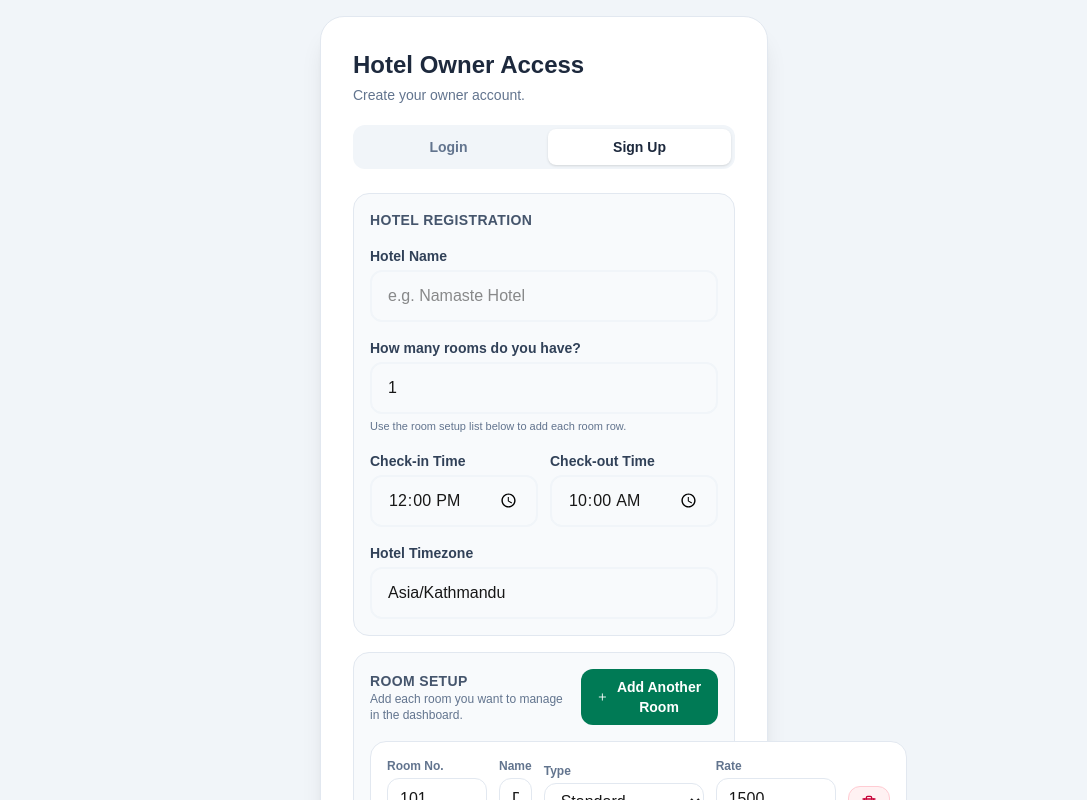
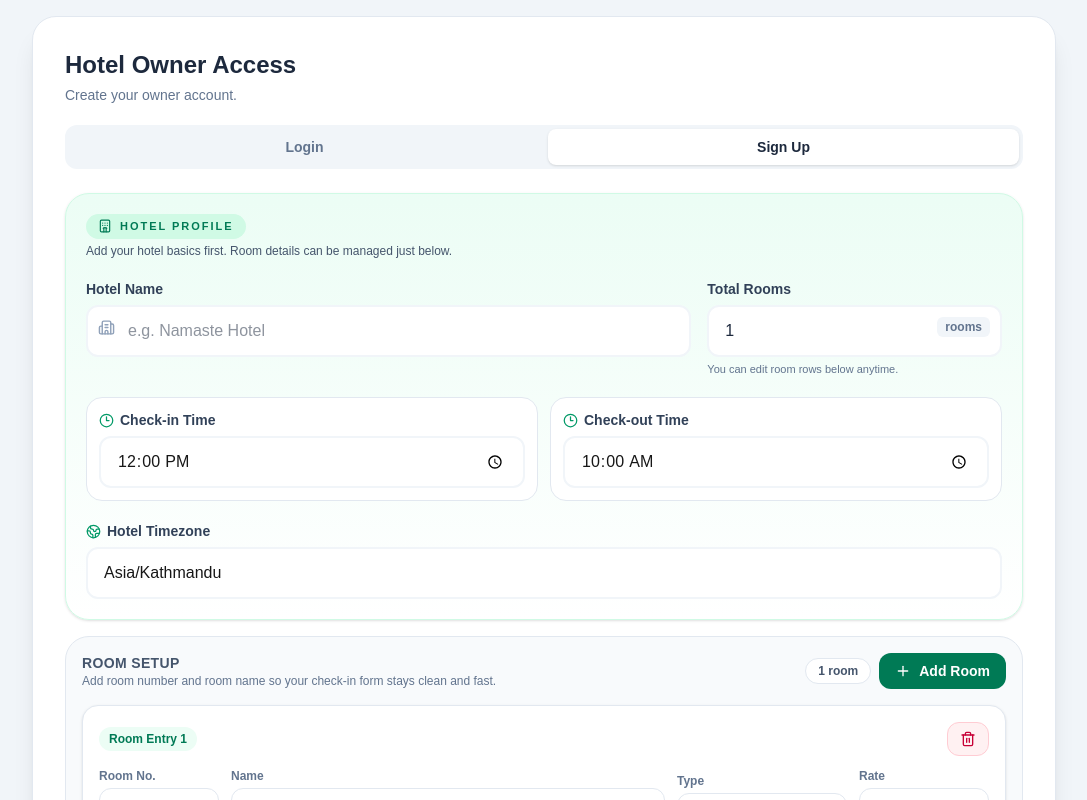
Before and after one commit to sanjayabhattarai/namaste-desk, a Next.js app: page /login in a window 1280 px wide. Both pictures are taken after a click on the button "Sign Up". Shown: the top 800 px of the page, without its empty margins (96-1183 px from the left). Built offline with nearby package versions, Linux system fonts and the light colour scheme; no server answers.

Commit message:
feat: enhance hotel registration and room setup UI with improved styling and functionality

```diff
--- a/app/login/page.tsx
+++ b/app/login/page.tsx
@@ -78,7 +78,14 @@ export default function LoginPage() {
       return { isApproved: Boolean(data.is_approved), error: roomRowsError, hotelProfile: undefined as HotelProfile | undefined };
     }
 
-    const roomMaster: HotelRoomMaster[] = (roomRows ?? []).map((row) => ({
+    const typedRoomRows = (roomRows ?? []) as Array<{
+      room_number: number | string | null;
+      room_name: string | null;
+      room_type: string | null;
+      rate: number | string | null;
+    }>;
+
+    const roomMaster: HotelRoomMaster[] = typedRoomRows.map((row: (typeof typedRoomRows)[number]) => ({
       roomNumber: Number(row.room_number),
       roomName: row.room_name ?? `Room ${row.room_number}`,
       roomType: row.room_type ?? 'Standard',
@@ -314,7 +321,7 @@ export default function LoginPage() {
 
   return (
     <div className="min-h-screen bg-slate-100 flex items-center justify-center p-4">
-      <div className="w-full max-w-md bg-white rounded-3xl shadow-xl border border-slate-200 p-8">
+      <div className={`w-full bg-white rounded-3xl shadow-xl border border-slate-200 p-8 ${mode === 'signup' ? 'max-w-5xl' : 'max-w-md'}`}>
         <h1 className="text-2xl font-black text-slate-800">Hotel Owner Access</h1>
         <p className="text-sm text-slate-500 mt-1">
           {mode === 'login'
--- a/app/pending-approval/page.tsx
+++ b/app/pending-approval/page.tsx
@@ -68,7 +68,12 @@ export default function PendingApprovalPage() {
             checkInTime: data.check_in_time ?? session.hotelProfile?.checkInTime ?? '12:00',
             checkOutTime: data.check_out_time ?? session.hotelProfile?.checkOutTime ?? '10:00',
             timezone: data.timezone ?? session.hotelProfile?.timezone ?? 'Asia/Kathmandu',
-            roomMaster: (roomRows ?? []).map((row) => ({
+            roomMaster: (roomRows ?? []).map((row: {
+              room_number: number | string | null;
+              room_name: string | null;
+              room_type: string | null;
+              rate: number | string | null;
+            }) => ({
               roomNumber: Number(row.room_number),
               roomName: row.room_name ?? `Room ${row.room_number}`,
               roomType: row.room_type ?? 'Standard',
--- a/components/HotelRegistrationSection.tsx
+++ b/components/HotelRegistrationSection.tsx
@@ -1,3 +1,5 @@
+import { Building2, Clock3, Globe2, Hotel } from 'lucide-react';
+
 type HotelRegistrationSectionProps = {
   hotelName: string;
   roomCount: string;
@@ -24,24 +26,40 @@ export default function HotelRegistrationSection({
   onTimezoneChange,
 }: HotelRegistrationSectionProps) {
   return (
-    <div className="space-y-4 rounded-2xl border border-slate-200 bg-slate-50 p-4">
-      <p className="text-sm font-black uppercase tracking-wide text-slate-600">Hotel Registration</p>
+    <section className="space-y-5 rounded-3xl border border-emerald-100 bg-gradient-to-b from-emerald-50 to-white p-5 shadow-sm">
+      <header className="space-y-1">
+        <p className="inline-flex items-center gap-2 rounded-full bg-emerald-100 px-3 py-1 text-[11px] font-black uppercase tracking-[0.18em] text-emerald-700">
+          <Hotel size={14} /> Hotel Profile
+        </p>
+        <p className="text-xs font-medium text-slate-600">
+          Add your hotel basics first. Room details can be managed just below.
+        </p>
+      </header>
 
-      <div>
-        <label htmlFor="hotelName" className="block text-sm font-bold text-slate-700 mb-1">Hotel Name</label>
+      <div className="grid grid-cols-1 gap-4 md:grid-cols-3">
+        <div className="md:col-span-2">
+          <label htmlFor="hotelName" className="mb-1.5 block text-sm font-bold text-slate-700">
+            Hotel Name
+          </label>
+          <div className="relative">
+            <Building2 className="pointer-events-none absolute left-3 top-3.5 text-slate-400" size={17} />
             <input
               id="hotelName"
               type="text"
               required
               value={hotelName}
               onChange={(event) => onHotelNameChange(event.target.value)}
-          className="w-full px-4 py-3 border-2 border-slate-100 rounded-xl outline-none focus:border-emerald-500"
+              className="w-full rounded-xl border-2 border-slate-100 bg-white py-3 pl-10 pr-4 text-slate-800 outline-none transition focus:border-emerald-500"
               placeholder="e.g. Namaste Hotel"
             />
           </div>
+        </div>
 
         <div>
-        <label htmlFor="roomCount" className="block text-sm font-bold text-slate-700 mb-1">How many rooms do you have?</label>
+          <label htmlFor="roomCount" className="mb-1.5 block text-sm font-bold text-slate-700">
+            Total Rooms
+          </label>
+          <div className="relative">
             <input
               id="roomCount"
               type="number"
@@ -49,49 +67,61 @@ export default function HotelRegistrationSection({
               required
               value={roomCount}
               onChange={(event) => onRoomCountChange(event.target.value)}
-          className="w-full px-4 py-3 border-2 border-slate-100 rounded-xl outline-none focus:border-emerald-500"
+              className="w-full rounded-xl border-2 border-slate-100 bg-white py-3 pl-4 pr-16 text-slate-800 outline-none transition focus:border-emerald-500"
               placeholder="12"
             />
-        <p className="text-[11px] text-slate-500 mt-1">Use the room setup list below to add each room row.</p>
+            <span className="pointer-events-none absolute right-3 top-3 rounded-md bg-slate-100 px-2 py-0.5 text-xs font-bold text-slate-500">
+              rooms
+            </span>
+          </div>
+          <p className="mt-1 text-[11px] text-slate-500">You can edit room rows below anytime.</p>
+        </div>
       </div>
 
-      <div className="grid grid-cols-2 gap-3">
-        <div>
-          <label htmlFor="checkInTime" className="block text-sm font-bold text-slate-700 mb-1">Check-in Time</label>
+      <div className="grid grid-cols-1 gap-3 sm:grid-cols-2">
+        <div className="rounded-2xl border border-slate-200 bg-white p-3">
+          <label htmlFor="checkInTime" className="mb-1.5 inline-flex items-center gap-1.5 text-sm font-bold text-slate-700">
+            <Clock3 size={15} className="text-emerald-600" /> Check-in Time
+          </label>
           <input
             id="checkInTime"
             type="time"
             required
             value={checkInTime}
             onChange={(event) => onCheckInTimeChange(event.target.value)}
-            className="w-full px-4 py-3 border-2 border-slate-100 rounded-xl outline-none focus:border-emerald-500"
+            className="w-full rounded-xl border-2 border-slate-100 bg-white px-4 py-3 outline-none transition focus:border-emerald-500"
           />
         </div>
-        <div>
-          <label htmlFor="checkOutTime" className="block text-sm font-bold text-slate-700 mb-1">Check-out Time</label>
+
+        <div className="rounded-2xl border border-slate-200 bg-white p-3">
+          <label htmlFor="checkOutTime" className="mb-1.5 inline-flex items-center gap-1.5 text-sm font-bold text-slate-700">
+            <Clock3 size={15} className="text-emerald-600" /> Check-out Time
+          </label>
           <input
             id="checkOutTime"
             type="time"
             required
             value={checkOutTime}
             onChange={(event) => onCheckOutTimeChange(event.target.value)}
-            className="w-full px-4 py-3 border-2 border-slate-100 rounded-xl outline-none focus:border-emerald-500"
+            className="w-full rounded-xl border-2 border-slate-100 bg-white px-4 py-3 outline-none transition focus:border-emerald-500"
           />
         </div>
       </div>
 
       <div>
-        <label htmlFor="hotelTimezone" className="block text-sm font-bold text-slate-700 mb-1">Hotel Timezone</label>
+        <label htmlFor="hotelTimezone" className="mb-1.5 inline-flex items-center gap-1.5 text-sm font-bold text-slate-700">
+          <Globe2 size={15} className="text-emerald-600" /> Hotel Timezone
+        </label>
         <input
           id="hotelTimezone"
           type="text"
           required
           value={timezone}
           onChange={(event) => onTimezoneChange(event.target.value)}
-          className="w-full px-4 py-3 border-2 border-slate-100 rounded-xl outline-none focus:border-emerald-500"
+          className="w-full rounded-xl border-2 border-slate-100 bg-white px-4 py-3 outline-none transition focus:border-emerald-500"
           placeholder="Asia/Kathmandu"
         />
       </div>
-    </div>
+    </section>
   );
 }
--- a/components/RoomSetupList.tsx
+++ b/components/RoomSetupList.tsx
@@ -38,25 +38,45 @@ export default function RoomSetupList({ rooms, onChange }: RoomSetupListProps) {
   };
 
   return (
-    <div className="space-y-4 rounded-2xl border border-slate-200 bg-slate-50 p-4">
+    <section className="space-y-4 rounded-3xl border border-slate-200 bg-slate-50 p-4">
       <div className="flex items-center justify-between gap-3">
         <div>
           <p className="text-sm font-black uppercase tracking-wide text-slate-600">Room Setup</p>
-          <p className="text-xs text-slate-500">Add each room you want to manage in the dashboard.</p>
+          <p className="text-xs text-slate-500">Add room number and room name so your check-in form stays clean and fast.</p>
         </div>
+        <div className="flex items-center gap-2">
+          <span className="rounded-full bg-white px-3 py-1 text-xs font-black text-slate-600 border border-slate-200">
+            {rooms.length} room{rooms.length === 1 ? '' : 's'}
+          </span>
           <button
             type="button"
             onClick={addRoom}
             className="inline-flex items-center gap-2 rounded-xl bg-emerald-700 px-4 py-2 text-sm font-bold text-white hover:bg-emerald-800"
           >
             <Plus size={16} />
-          Add Another Room
+            Add Room
           </button>
+        </div>
       </div>
 
       <div className="grid gap-3">
         {rooms.map((room, index) => (
-          <div key={`${room.roomNumber}-${index}`} className="grid grid-cols-1 gap-3 rounded-2xl border border-slate-200 bg-white p-4 md:grid-cols-[100px_1fr_160px_120px_auto] md:items-end">
+          <div key={`${room.roomNumber}-${index}`} className="rounded-2xl border border-slate-200 bg-white p-4 shadow-sm">
+            <div className="mb-3 flex items-center justify-between">
+              <p className="inline-flex items-center rounded-full bg-emerald-50 px-2.5 py-1 text-xs font-black text-emerald-700">
+                Room Entry {index + 1}
+              </p>
+              <button
+                type="button"
+                onClick={() => removeRoom(index)}
+                className="inline-flex items-center justify-center rounded-xl border border-rose-200 bg-rose-50 px-3 py-2 text-rose-700 hover:bg-rose-100"
+                aria-label={`Remove room ${index + 1}`}
+              >
+                <Trash2 size={16} />
+              </button>
+            </div>
+
+            <div className="grid grid-cols-1 gap-3 md:grid-cols-[120px_1fr_170px_130px] md:items-end">
             <div>
               <label className="block text-xs font-bold text-slate-500 mb-1">Room No.</label>
               <input
@@ -106,14 +126,7 @@ export default function RoomSetupList({ rooms, onChange }: RoomSetupListProps) {
               />
             </div>
 
-            <button
-              type="button"
-              onClick={() => removeRoom(index)}
-              className="inline-flex items-center justify-center rounded-xl border border-rose-200 bg-rose-50 px-3 py-2 text-rose-700 hover:bg-rose-100"
-              aria-label={`Remove room ${index + 1}`}
-            >
-              <Trash2 size={16} />
-            </button>
+            </div>
           </div>
         ))}
       </div>
@@ -121,6 +134,6 @@ export default function RoomSetupList({ rooms, onChange }: RoomSetupListProps) {
       <div className="rounded-xl bg-slate-100 px-4 py-3 text-sm font-bold text-slate-700">
         Total rooms being added: {rooms.length}
       </div>
-    </div>
+    </section>
   );
 }
```
Lines whose indentation alone changed are shown as unchanged.
